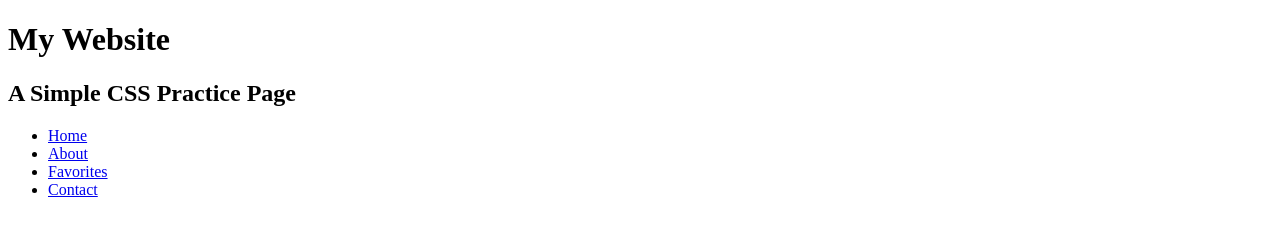
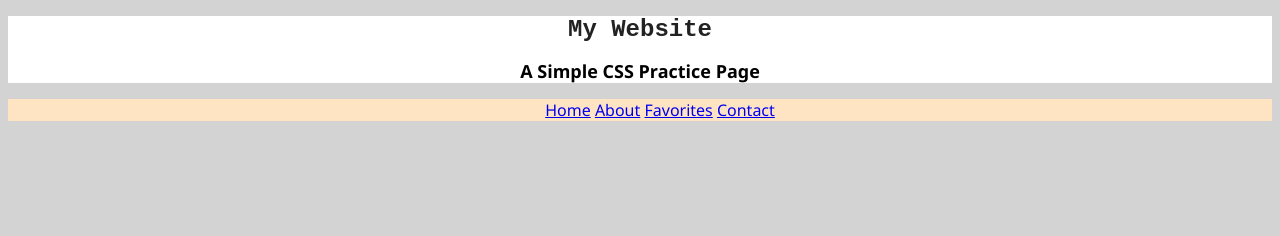
Before and after one commit to acarlson2-design/chapter-4-css, a plain HTML site: page index.html in a window 1280 px wide. Drawn offline with Linux system fonts and the light colour scheme.

Commit message:
Add embedded CSS and navigation styles

```diff
--- a/index.html
+++ b/index.html
@@ -4,7 +4,59 @@
 <head>
     <meta charset="UTF-8">
     <title>My CSS Practice Page</title>
+
+    <style>
+
+body {
+    font-family: Arial, sans-serif;
+    color: #222222;
+    background-color: lightgray;
+}
+
+header {
+background-color: white;
+color: black;
+height: auto;
+text-align: center;
+}
+
+h1 {
+    font-family: 'Courier New', Courier, monospace;
+    color: #222222;
+    font-size: x-large;
+    text-align: center;
+
+}
+
+h2 {
+    font-family: 'Segoe UI', Tahoma, Geneva, Verdana, sans-serif;
+    color: black;
+    font-size:large;
+    text-align: center;
+}
+p {
+    font-family: 'Courier New', Courier, monospace;
+    color: #222222;
+    font-size: medium;
+    text-align: left;
+}
+nav li {
+    display: inline;
+
+}
+nav {
+    text-align: center;
+    background-color: bisque;
+    background-size: auto;
+    font-family:'Segoe UI', Tahoma, Geneva, Verdana, sans-serif;
+
+}
+
+    </style>
+
 </head>
+
+
 
 <body>
 
```
